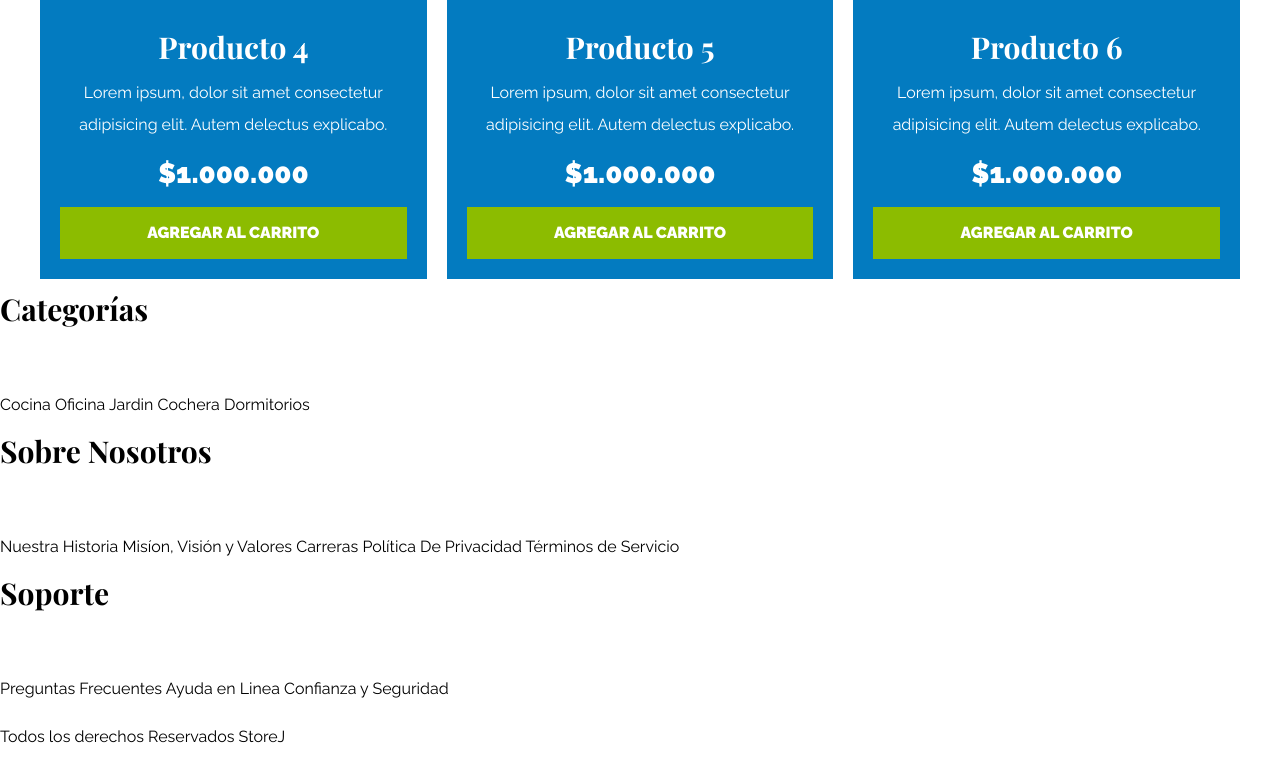
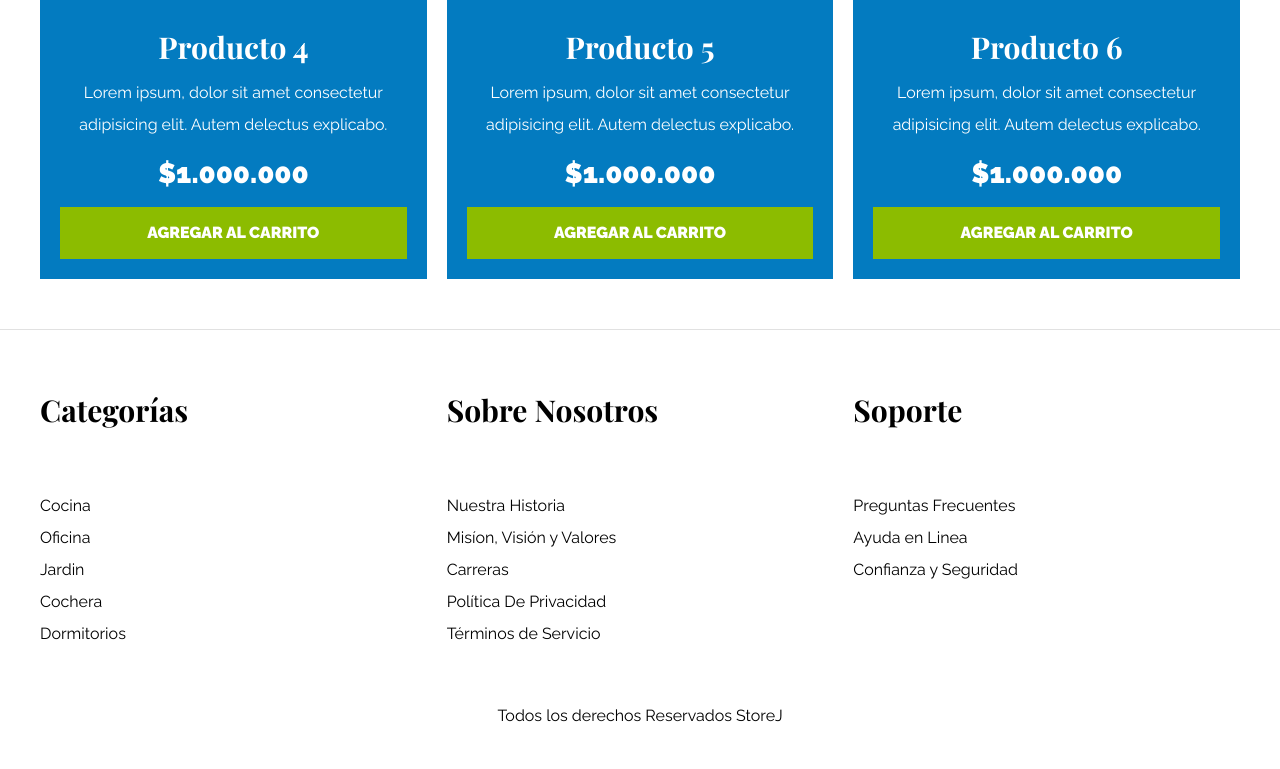
Before and after one commit to psyQore/E-commerce-Proyect, a plain HTML site: page index.html in a window 1280 px wide. Shown: the part 3295-4064 px from the top of the page. After the commit the page ends 4043 px from the top, so only its background shows below. Drawn offline with nearby package versions, Linux system fonts and the light colour scheme; files whose address does not match are found by name.

Commit message:
Se terminan los estilos del footer

```diff
--- a/css/app.css
+++ b/css/app.css
@@ -193,3 +193,24 @@ img {
   grid-template-columns: repeat(6, 1fr);
   gap: 2rem;
 }
+/* Footer */
+.side-footer {
+  border-top: 1px solid #e1e1e1;
+  margin-top: 5rem;
+  padding-top: 5rem;
+}
+.site-footer h3 {
+  margin-bottom: .5rem;
+}
+.grid-footer {
+  display: grid;
+  grid-template-columns: repeat(3, 1fr);
+  gap: 2rem;
+}
+.footer-menu a {
+  display: block;
+}
+.copyright{
+  text-align: center;
+  margin-top: 5rem;
+}
--- a/index.html
+++ b/index.html
@@ -162,10 +162,11 @@
       <!-- Fin de Listado de Productos -->
     </main>
 
-    <footer>
+    <footer class="side-footer">
+      <div class="grid-footer container">
         <div>
           <h3>Categorías</h3>
-        <nav>
+          <nav class="footer-menu">
             <a href="#">Cocina</a>
             <a href="#">Oficina</a>
             <a href="#">Jardin</a>
@@ -175,7 +176,7 @@
         </div>
         <div>
           <h3>Sobre Nosotros</h3>
-        <nav>
+          <nav class="footer-menu">
             <a href="#">Nuestra Historia</a>
             <a href="#">Misíon, Visión y Valores</a>
             <a href="#">Carreras</a>
@@ -185,13 +186,14 @@
         </div>
         <div>
           <h3>Soporte</h3>
-        <nav>
+          <nav class="footer-menu">
             <a href="#">Preguntas Frecuentes</a>
             <a href="#">Ayuda en Linea</a>
             <a href="#">Confianza y Seguridad</a>
           </nav>
         </div>
-      <p>Todos los derechos Reservados StoreJ</p>
+      </div>
+      <p class="copyright">Todos los derechos Reservados StoreJ</p>
     </footer>
   </body>
 </html>
```
Lines whose indentation alone changed are shown as unchanged.
